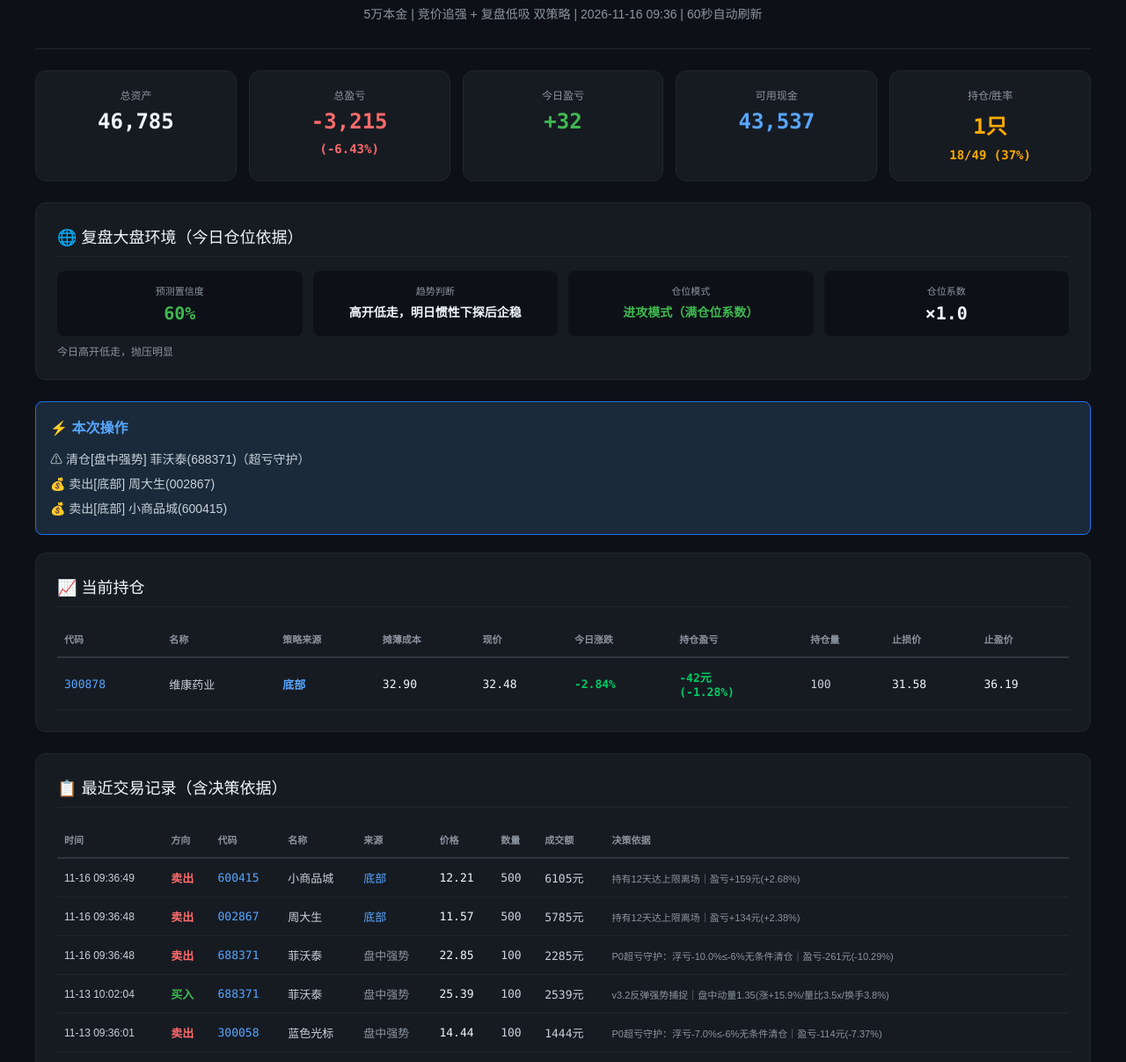
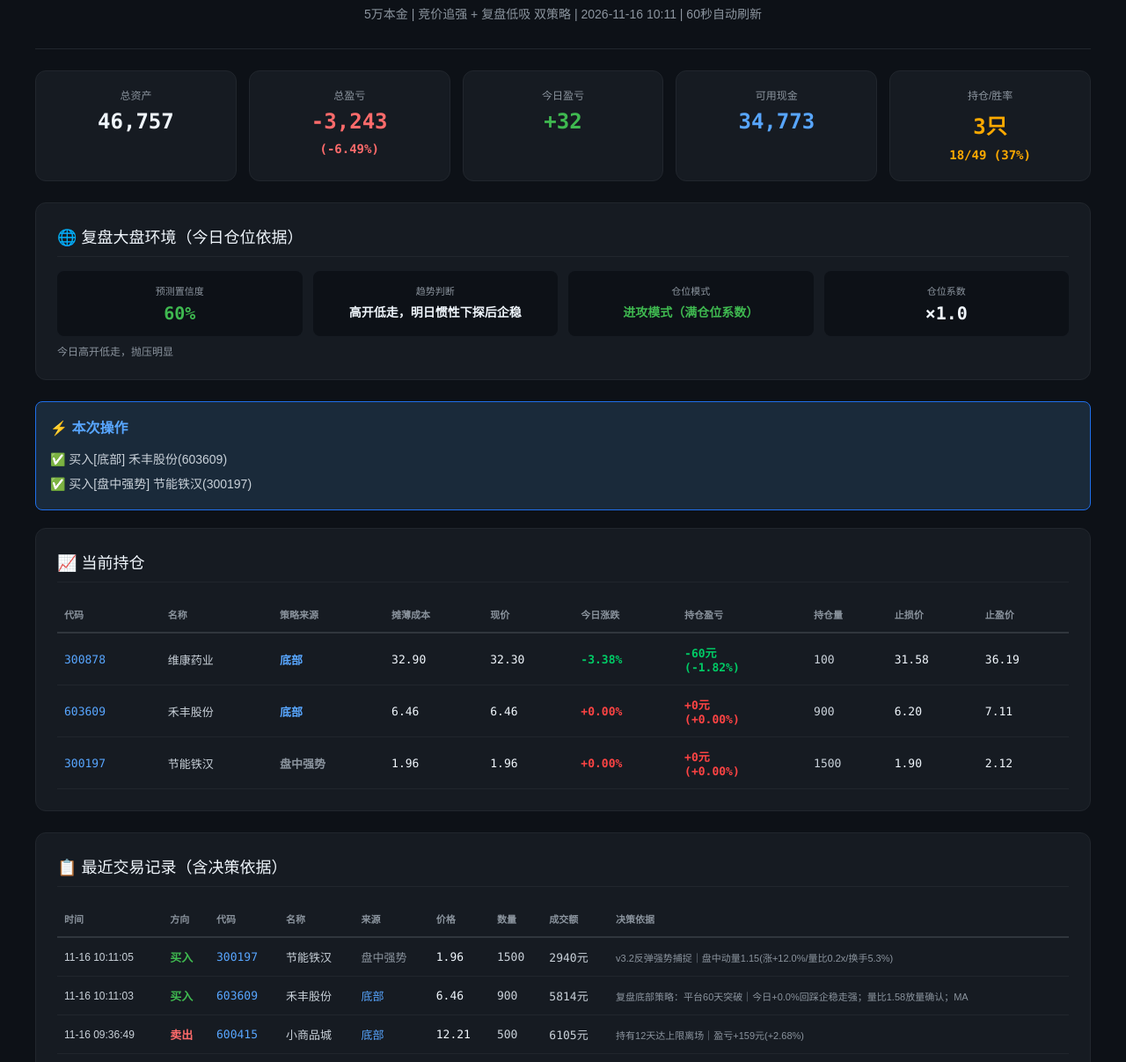
Before and after one commit to shujun-jinyan/gupiao-reports, a plain HTML site: page simulated_trade.html in a window 1280 px wide. Shown: the part 93-1300 px from the top of the page at 88% size. Drawn offline with Linux system fonts and the light colour scheme.

Commit message:
chore: 自动同步报告 2026-11-16 10:11

```diff
--- a/simulated_trade.html
+++ b/simulated_trade.html
@@ -41,15 +41,15 @@
 <div class="container">
     <div class="header">
         <h1>📊 模拟交易报告（双引擎融合版）</h1>
-        <div class="subtitle">5万本金 | 竞价追强 + 复盘低吸 双策略 | 2026-11-16 09:36 | 60秒自动刷新</div>
+        <div class="subtitle">5万本金 | 竞价追强 + 复盘低吸 双策略 | 2026-11-16 10:11 | 60秒自动刷新</div>
     </div>
 
     <div class="summary">
-        <div class="summary-card"><div class="label">总资产</div><div class="value" style="color:#f0f6fc">46,785</div></div>
-        <div class="summary-card"><div class="label">总盈亏</div><div class="value" style="color:#ff6b6b">-3,215<br><span style="font-size:14px">(-6.43%)</span></div></div>
+        <div class="summary-card"><div class="label">总资产</div><div class="value" style="color:#f0f6fc">46,757</div></div>
+        <div class="summary-card"><div class="label">总盈亏</div><div class="value" style="color:#ff6b6b">-3,243<br><span style="font-size:14px">(-6.49%)</span></div></div>
         <div class="summary-card"><div class="label">今日盈亏</div><div class="value" style="color:#3fb950">+32</div></div>
-        <div class="summary-card"><div class="label">可用现金</div><div class="value" style="color:#58a6ff">43,537</div></div>
-        <div class="summary-card"><div class="label">持仓/胜率</div><div class="value" style="color:#ffaa00">1只<br><span style="font-size:14px">18/49 (37%)</span></div></div>
+        <div class="summary-card"><div class="label">可用现金</div><div class="value" style="color:#58a6ff">34,773</div></div>
+        <div class="summary-card"><div class="label">持仓/胜率</div><div class="value" style="color:#ffaa00">3只<br><span style="font-size:14px">18/49 (37%)</span></div></div>
     </div>
 
 
@@ -66,7 +66,7 @@
 
     <div class="actions">
         <h4>⚡ 本次操作</h4>
-        <div class="action-item">⚠ 清仓[盘中强势] 菲沃泰(688371)（超亏守护）</div><div class="action-item">💰 卖出[底部] 周大生(002867)</div><div class="action-item">💰 卖出[底部] 小商品城(600415)</div>
+        <div class="action-item">✅ 买入[底部] 禾丰股份(603609)</div><div class="action-item">✅ 买入[盘中强势] 节能铁汉(300197)</div>
     </div>
 
     <div class="card">
@@ -80,12 +80,36 @@
             <td class="name">维康药业</td>
             <td><span style="color:#58a6ff;font-weight:bold">底部</span></td>
             <td class="price">32.90</td>
-            <td class="price">32.48</td>
-            <td class="chg" style="color:#00cc66">-2.84%</td>
-            <td class="chg" style="color:#00cc66">-42元<br>(-1.28%)</td>
+            <td class="price">32.30</td>
+            <td class="chg" style="color:#00cc66">-3.38%</td>
+            <td class="chg" style="color:#00cc66">-60元<br>(-1.82%)</td>
             <td class="num">100</td>
             <td class="price">31.58</td>
             <td class="price">36.19</td>
+        </tr>
+        <tr>
+            <td class="code">603609</td>
+            <td class="name">禾丰股份</td>
+            <td><span style="color:#58a6ff;font-weight:bold">底部</span></td>
+            <td class="price">6.46</td>
+            <td class="price">6.46</td>
+            <td class="chg" style="color:#ff4444">+0.00%</td>
+            <td class="chg" style="color:#ff4444">+0元<br>(+0.00%)</td>
+            <td class="num">900</td>
+            <td class="price">6.20</td>
+            <td class="price">7.11</td>
+        </tr>
+        <tr>
+            <td class="code">300197</td>
+            <td class="name">节能铁汉</td>
+            <td><span style="color:#8b949e;font-weight:bold">盘中强势</span></td>
+            <td class="price">1.96</td>
+            <td class="price">1.96</td>
+            <td class="chg" style="color:#ff4444">+0.00%</td>
+            <td class="chg" style="color:#ff4444">+0元<br>(+0.00%)</td>
+            <td class="num">1500</td>
+            <td class="price">1.90</td>
+            <td class="price">2.12</td>
         </tr></tbody>
         </table>
         </div>
@@ -97,6 +121,28 @@
         <table>
             <thead><tr><th>时间</th><th>方向</th><th>代码</th><th>名称</th><th>来源</th><th>价格</th><th>数量</th><th>成交额</th><th>决策依据</th></tr></thead>
             <tbody>
+        <tr>
+            <td style="font-size:12px">11-16 10:11:05</td>
+            <td><span style="color:#3fb950;font-weight:bold">买入</span></td>
+            <td class="code">300197</td>
+            <td class="name">节能铁汉</td>
+            <td><span style="color:#8b949e">盘中强势</span></td>
+            <td class="price">1.96</td>
+            <td class="num">1500</td>
+            <td class="num">2940元</td>
+            <td style="font-size:11px;color:#8b949e">v3.2反弹强势捕捉｜盘中动量1.15(涨+12.0%/量比0.2x/换手5.3%)</td>
+        </tr>
+        <tr>
+            <td style="font-size:12px">11-16 10:11:03</td>
+            <td><span style="color:#3fb950;font-weight:bold">买入</span></td>
+            <td class="code">603609</td>
+            <td class="name">禾丰股份</td>
+            <td><span style="color:#58a6ff">底部</span></td>
+            <td class="price">6.46</td>
+            <td class="num">900</td>
+            <td class="num">5814元</td>
+            <td style="font-size:11px;color:#8b949e">复盘底部策略：平台60天突破｜今日+0.0%回踩企稳走强；量比1.58放量确认；MA</td>
+        </tr>
         <tr>
             <td style="font-size:12px">11-16 09:36:49</td>
             <td><span style="color:#ff6b6b;font-weight:bold">卖出</span></td>
@@ -349,28 +395,6 @@
             <td class="num">200</td>
             <td class="num">2548元</td>
             <td style="font-size:11px;color:#8b949e">v3.2反弹强势捕捉｜盘中动量1.15(涨+16.3%/量比1.8x/换手8.8%)</td>
-        </tr>
-        <tr>
-            <td style="font-size:12px">11-02 13:22:23</td>
-            <td><span style="color:#ff6b6b;font-weight:bold">卖出</span></td>
-            <td class="code">688360</td>
-            <td class="name">德马科技</td>
-            <td><span style="color:#8b949e">盘中强势</span></td>
-            <td class="price">20.99</td>
-            <td class="num">100</td>
-            <td class="num">2099元</td>
-            <td style="font-size:11px;color:#8b949e">持有13天达上限离场｜盈亏+268元(+14.69%)</td>
-        </tr>
-        <tr>
-            <td style="font-size:12px">10-20 11:15:57</td>
-            <td><span style="color:#3fb950;font-weight:bold">买入</span></td>
-            <td class="code">688360</td>
-            <td class="name">德马科技</td>
-            <td><span style="color:#8b949e">盘中强势</span></td>
-            <td class="price">18.24</td>
-            <td class="num">100</td>
-            <td class="num">1824元</td>
-            <td style="font-size:11px;color:#8b949e">v3.2反弹强势捕捉｜盘中动量1.35(涨+16.x%)，达标｜止损17.69 止盈</td>
         </tr></tbody>
         </table>
         </div>
```
Also changed, not shown: index.html (+1 -1 lines).
